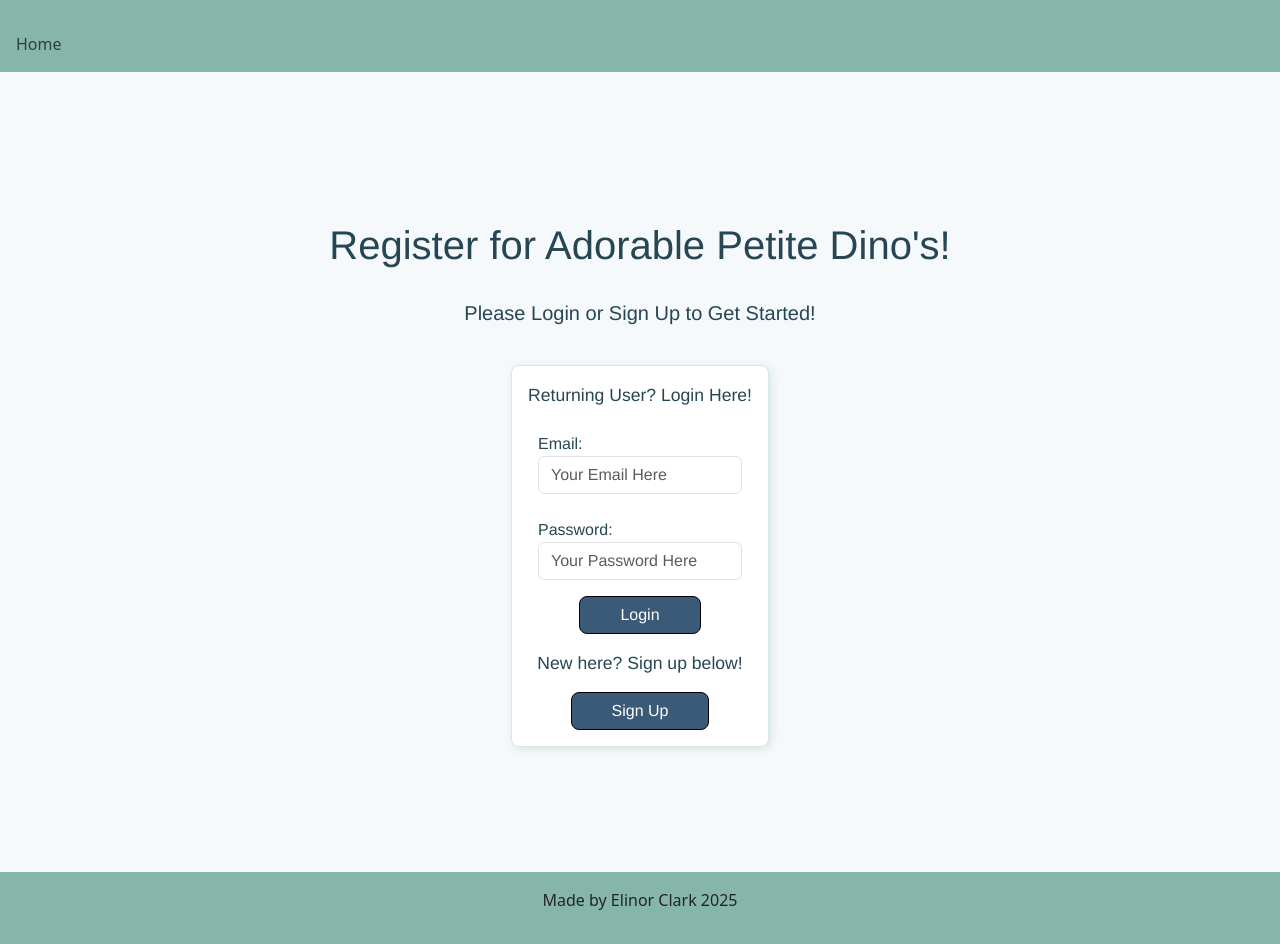
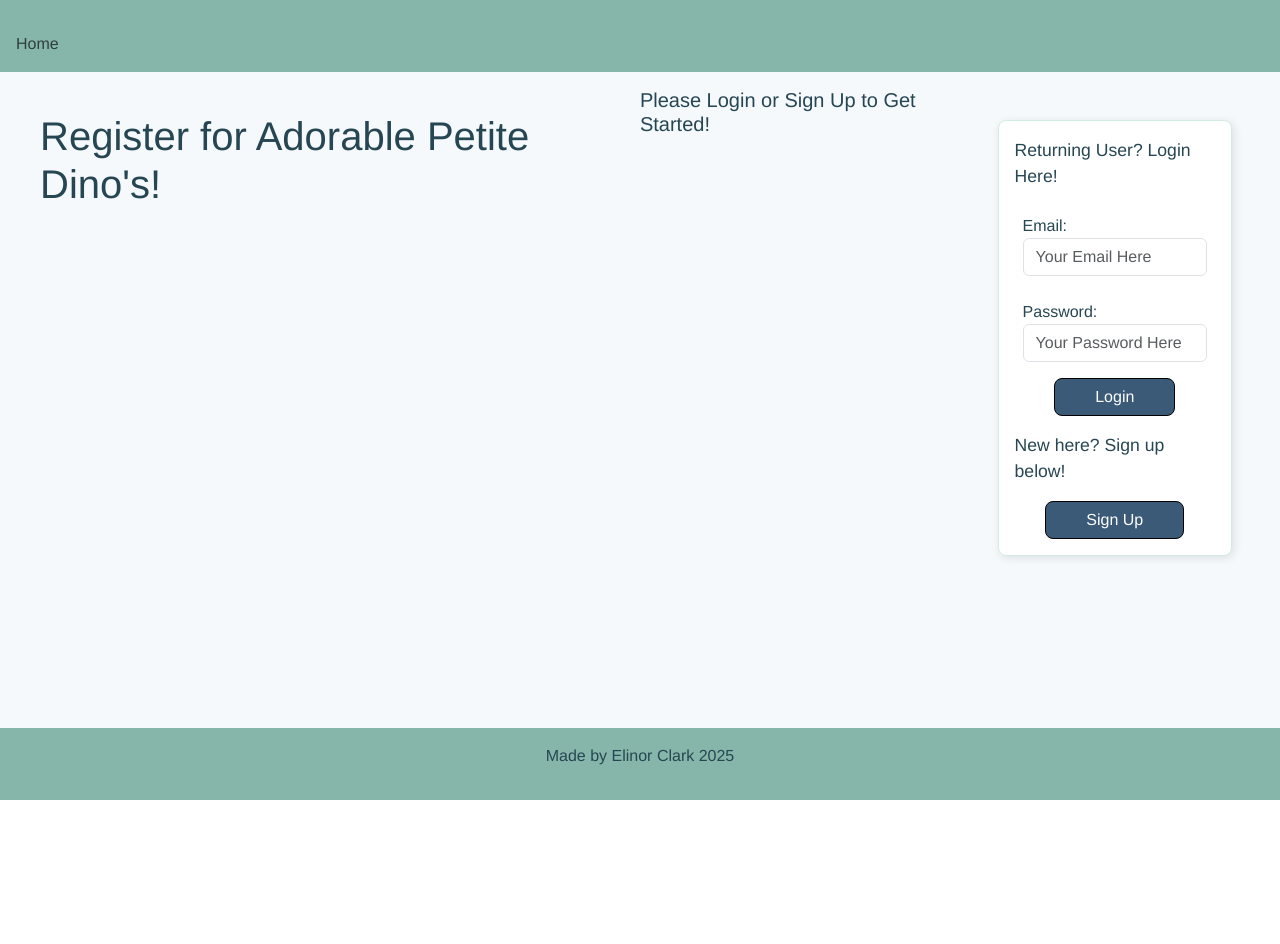
Before and after one commit to elliejeanclark/story-con-registration, a React (Create React App) app in the folder story-con/: page / in a window 1280 px wide. After the commit the page ends 800 px from the top, so only its background shows below. Built offline with nearby package versions, Linux system fonts and the light colour scheme.

Commit message:
fixed spacing issue.

```diff
--- a/story-con/src/App.css
+++ b/story-con/src/App.css
@@ -22,15 +22,14 @@ html, body {
     color: #264653;
     display: flex;
     flex-direction: column;
-    min-height: 100vh;  /* Ensures the app takes full screen height */
+    min-height: 100vh;
 }
 
 .body {
-    flex-grow: 1;  /* Ensures the body takes the remaining space */
+    flex: 1;
     display: flex;
-    justify-content: center;
-    align-items: center;
-    flex-direction: column;
+    align-items: flex-start;
+    flex-direction: row;
     margin-top: 0;
 }
 
@@ -40,4 +39,5 @@ footer {
     align-items: center;
     padding: 1rem;
     background-color: #86B6A9;
+    margin-top: auto;
 }
--- a/story-con/src/App.jsx
+++ b/story-con/src/App.jsx
@@ -6,7 +6,7 @@ import './App.css';
 
 function App() {
   return (
-    <div>
+    <div className="app">
       {/* Header */}
       <header className="header">
         <nav className="navbar navbar-expand-lg" id="head-nav">
--- a/story-con/src/login/Login.css
+++ b/story-con/src/login/Login.css
@@ -1,3 +1,8 @@
+html, body {
+    height: 100%;
+    margin: 0;;
+}
+
 .page-title {
     display: flex;
     justify-content: center;
@@ -11,7 +16,7 @@
     align-items: center;
     padding: 1rem;
     background-color: #F5F9FC;
-    flex: 1;
+    flex-grow: 1;
 }
 
 #login-form {
--- a/story-con/src/login/Login.jsx
+++ b/story-con/src/login/Login.jsx
@@ -6,11 +6,8 @@ import './Login.css';
 function LoginPage() {
 
     const { login } = useAuth();
-    const [email, setEmail] = useState('');
-    const [password, setPassword] = useState('');
 
     return (
-        <div className="app">
         <div className="body">
           <h1 className="page-title"> Register for Adorable Petite Dino's! </h1>
           <h5>Please Login or Sign Up to Get Started!</h5>
@@ -34,7 +31,6 @@ function LoginPage() {
             <form>
             </form>
           </div>
-        </div>
       </div>
     );
 }
```
